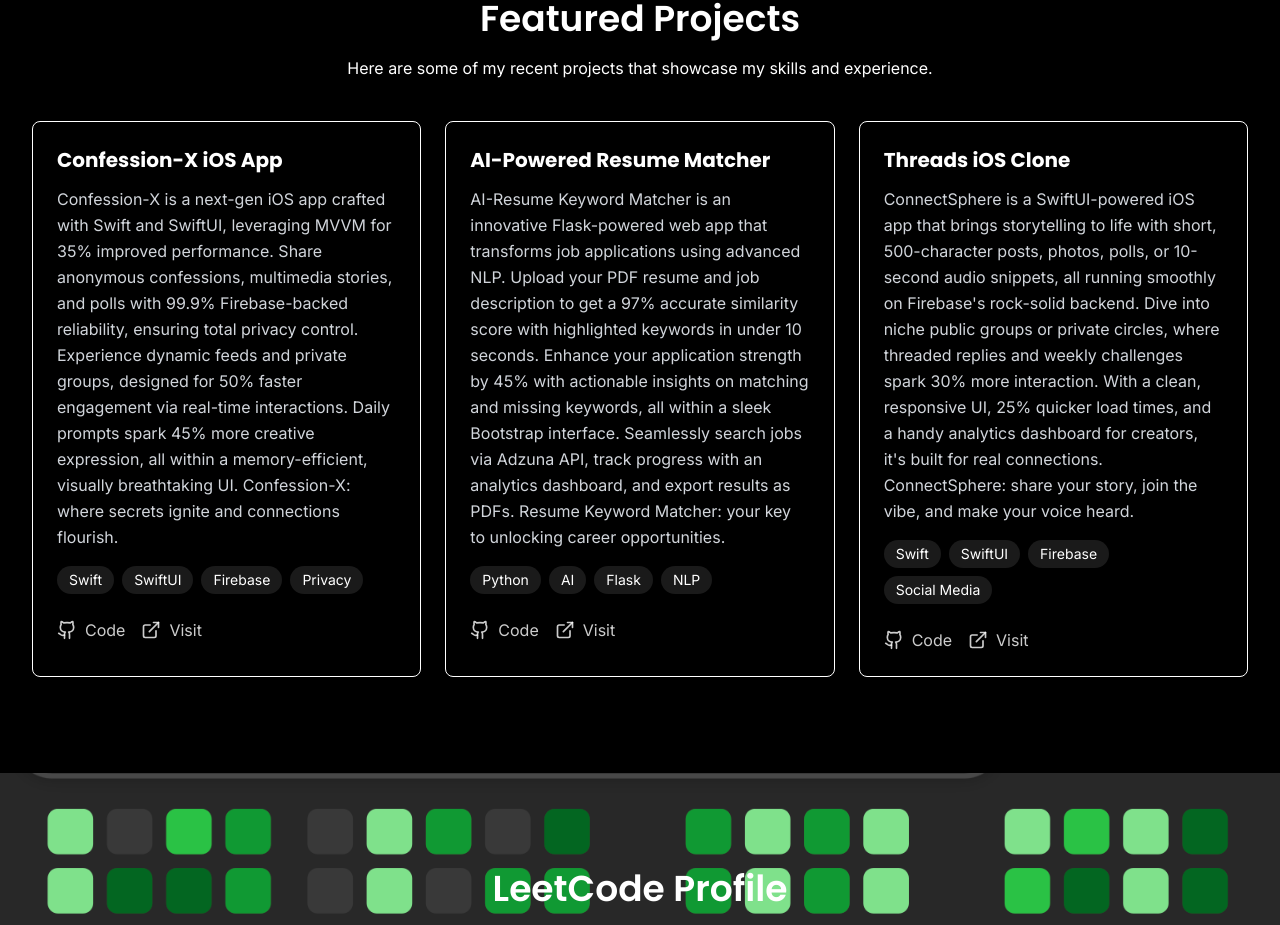
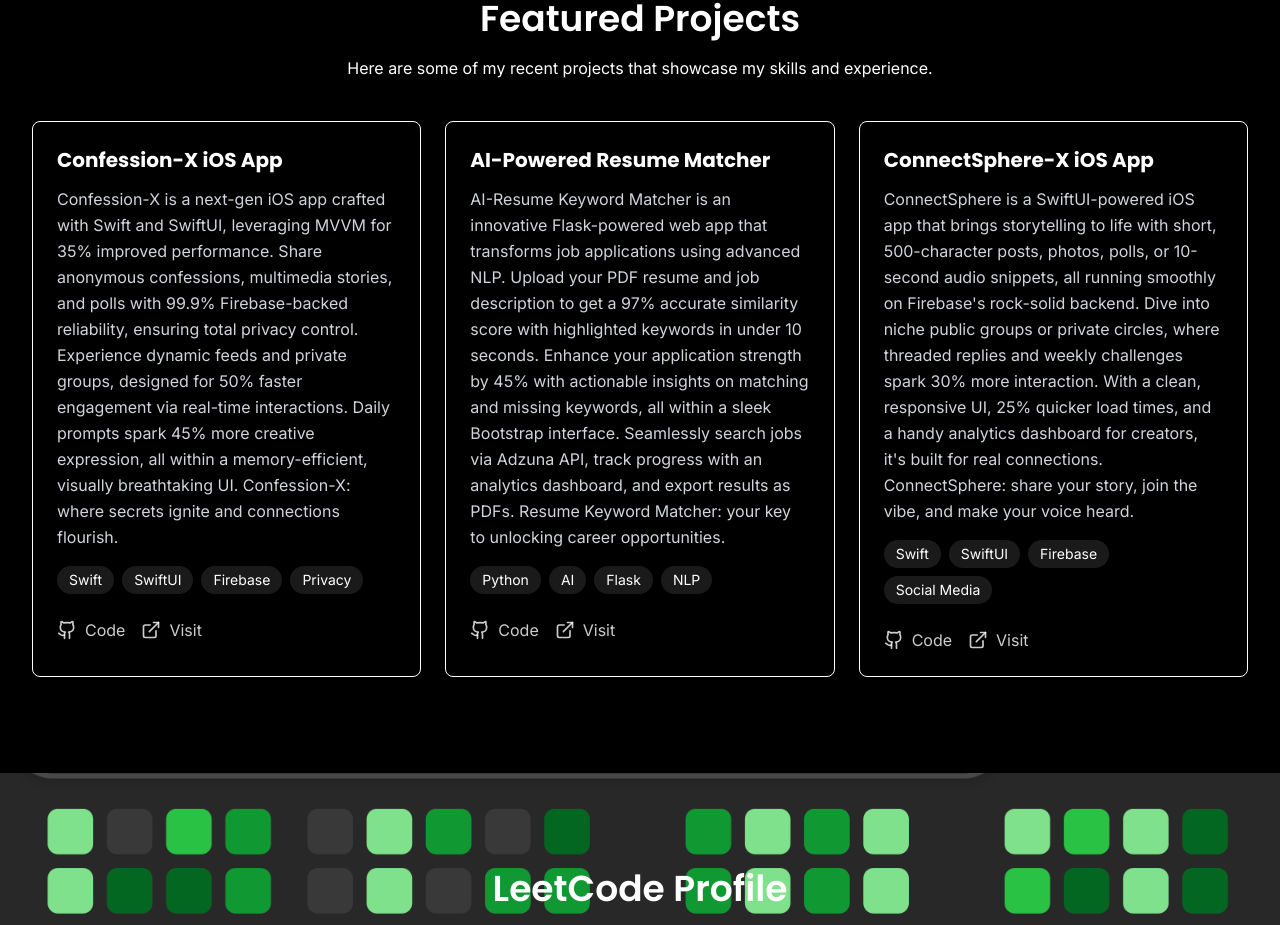
Before and after one commit to AbhinavAnand241201/portfolio-latest, a React (Vite) app: page / in a window 1280 px wide. Shown: the part 1643-2568 px from the top of the page. Built offline with nearby package versions, Linux system fonts and the light colour scheme.

Commit message:
Update project descriptions and rename Threads iOS Clone to ConnectSphere-X iOS App

```diff
--- a/src/components/sections/Projects.tsx
+++ b/src/components/sections/Projects.tsx
@@ -19,7 +19,7 @@ const projects = [
     demo: 'https://github.com/AbhinavAnand241201/AI-Powered-Resume-Keyword-Matcher',
   },
   {
-    title: 'Threads iOS Clone',
+    title: 'ConnectSphere-X iOS App',
     description: "ConnectSphere is a SwiftUI-powered iOS app that brings storytelling to life with short, 500-character posts, photos, polls, or 10-second audio snippets, all running smoothly on Firebase's rock-solid backend. Dive into niche public groups or private circles, where threaded replies and weekly challenges spark 30% more interaction. With a clean, responsive UI, 25% quicker load times, and a handy analytics dashboard for creators, it's built for real connections. ConnectSphere: share your story, join the vibe, and make your voice heard.",
     tags: ['Swift', 'SwiftUI', 'Firebase', 'Social Media'],
     github: 'https://github.com/AbhinavAnand241201/threads-iOS-app',
```
